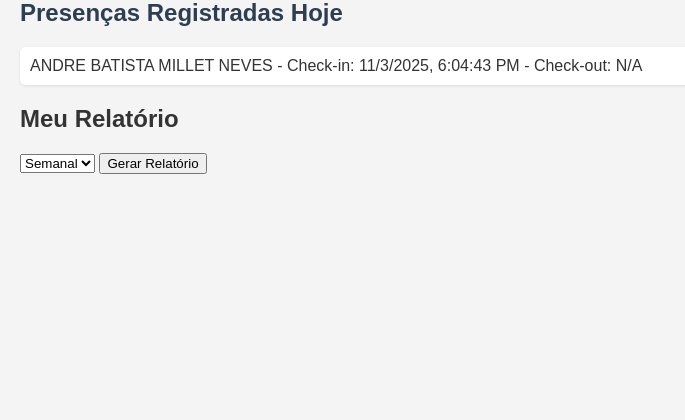
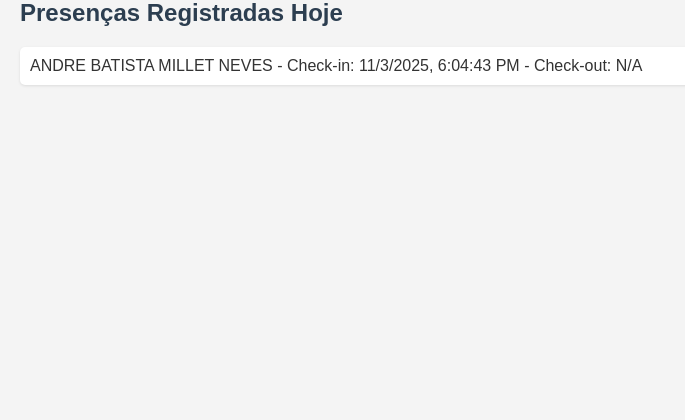
Before and after one commit to andremillet/hercruz-presenca, a Flask app: page / in a window 1280 px wide. Shown: the part 313-733 px from the top of the page, without its empty margins (0-685 px from the left). Run offline with Flask 3, Linux system fonts and the light colour scheme; data comes from the database, SQL or seed files in the repository; both versions use the stored data as it was after the commit.

Commit message:
Ocultar 'Meu Relatório' até o usuário fazer login via CPF

```diff
--- a/templates/index.html
+++ b/templates/index.html
@@ -102,7 +102,7 @@
         <h2>Presenças Registradas Hoje</h2>
         <ul id="list"></ul>
     </div>
-    <div id="my-reports" style="margin-top: 20px;">
+    <div id="my-reports" style="margin-top: 20px; display: none;">
         <h2>Meu Relatório</h2>
         <select id="report-type">
             <option value="weekly">Semanal</option>
@@ -127,6 +127,7 @@
             document.getElementById('crm').value = '';
             document.getElementById('register-form').style.display = 'none';
             document.getElementById('action-buttons').style.display = 'none';
+            // Keep my-reports visible if logged in
             document.getElementById('message').textContent = '';
         }
 
@@ -147,8 +148,9 @@
                 const data = await response.json();
                 if (data.exists) {
                     currentUserId = data.user_id;
-                    // Mostrar opções de check-in/check-out
+                    // Mostrar opções de check-in/check-out e relatório
                     document.getElementById('action-buttons').style.display = 'block';
+                    document.getElementById('my-reports').style.display = 'block';
                     document.getElementById('message').textContent = 'Usuário encontrado. Escolha a ação:';
                 } else {
                     // Mostrar formulário de registro
```
Also changed, not shown: instance/hercruz.db.
